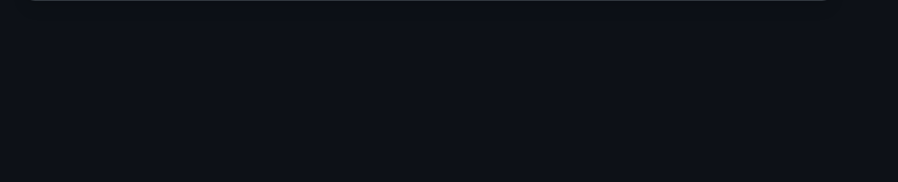
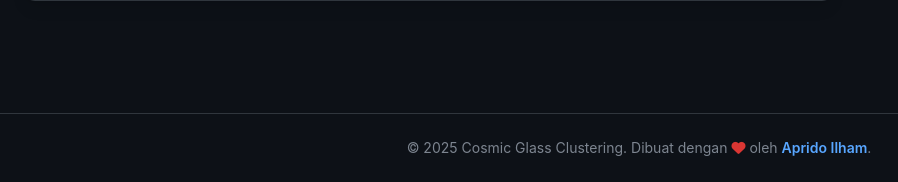
Before and after one commit to apridoilham/ClusteringProject, a Flask app: page / in a window 1280 px wide. Shown: the part 800-982 px from the top of the page, without its empty margins (1-899 px from the left). Before the commit the page ends 801 px from the top, so only its background shows below. Run offline with Flask 3, Linux system fonts and the light colour scheme.

Commit message:
fix footer

```diff
--- a/static/css/output.css
+++ b/static/css/output.css
@@ -716,6 +716,10 @@ video {
   margin-top: 1.5rem;
 }
 
+.mt-12 {
+  margin-top: 3rem;
+}
+
 .block {
   display: block;
 }
@@ -1225,6 +1229,11 @@ video {
   padding-bottom: 2rem;
 }
 
+.py-6 {
+  padding-top: 1.5rem;
+  padding-bottom: 1.5rem;
+}
+
 .pb-4 {
   padding-bottom: 1rem;
 }
@@ -1360,6 +1369,11 @@ video {
 .text-white {
   --tw-text-opacity: 1;
   color: rgb(255 255 255 / var(--tw-text-opacity, 1));
+}
+
+.text-accent-blue-hover {
+  --tw-text-opacity: 1;
+  color: rgb(88 166 255 / var(--tw-text-opacity, 1));
 }
 
 .opacity-0 {
@@ -1547,6 +1561,10 @@ video {
   color: rgb(230 237 243 / var(--tw-text-opacity, 1));
 }
 
+.hover\:underline:hover {
+  text-decoration-line: underline;
+}
+
 .hover\:shadow-lg:hover {
   --tw-shadow: 0 10px 15px -3px rgb(0 0 0 / 0.1), 0 4px 6px -4px rgb(0 0 0 / 0.1);
   --tw-shadow-colored: 0 10px 15px -3px var(--tw-shadow-color), 0 4px 6px -4px var(--tw-shadow-color);
--- a/templates/base.html
+++ b/templates/base.html
@@ -25,6 +25,12 @@
     <div class="container mx-auto p-6 max-w-7xl w-full flex-grow">
         {% block content %}{% endblock %}
     </div>
+
+    <footer class="w-full mt-12 py-6 border-t border-border-color">
+        <div class="container mx-auto max-w-7xl px-6 text-center text-text-secondary text-sm">
+            <p>&copy; 2025 Cosmic Glass Clustering. Dibuat dengan <i class="fa-solid fa-heart text-danger-red"></i> oleh <a href="https://github.com/apridoilham" target="_blank" rel="noopener noreferrer" class="font-semibold text-accent-blue-hover hover:underline">Aprido Ilham</a>.</p>
+        </div>
+    </footer>
 
     {% with messages = get_flashed_messages(with_categories=true) %}
         {% if messages %}
```
Also changed, not shown: 1 other file.
